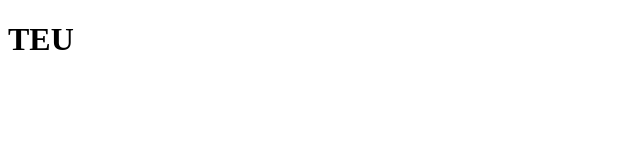
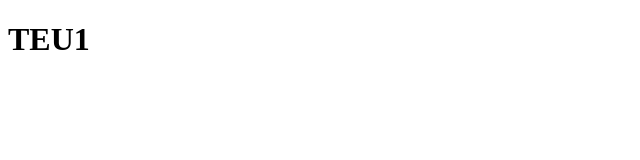
Before and after one commit to Paulo-Heber/TEU, a plain HTML site: page Raiz/index.html in a window 1280 px wide. Shown: the full height of the page, 0-640 px from the left. Drawn offline with Linux system fonts and the light colour scheme.

Commit message:
modificado o nome  para  teu1

```diff
--- a/Raiz/index.html
+++ b/Raiz/index.html
@@ -6,6 +6,6 @@
     <title>Document</title>
 </head>
 <body>
-    <header><h1>TEU</h1></header>
+    <header><h1>TEU1</h1></header>
 </body>
 </html>
```
